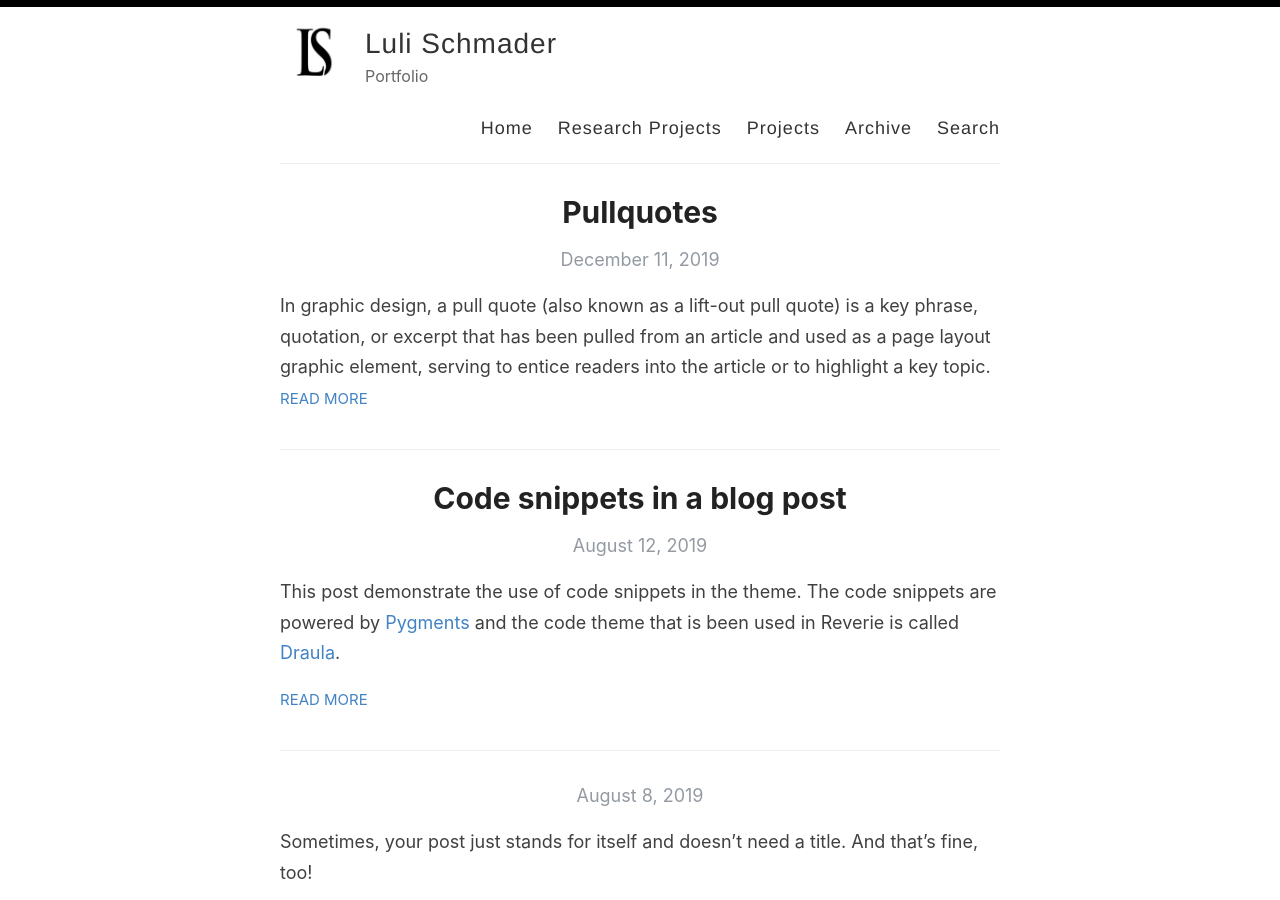
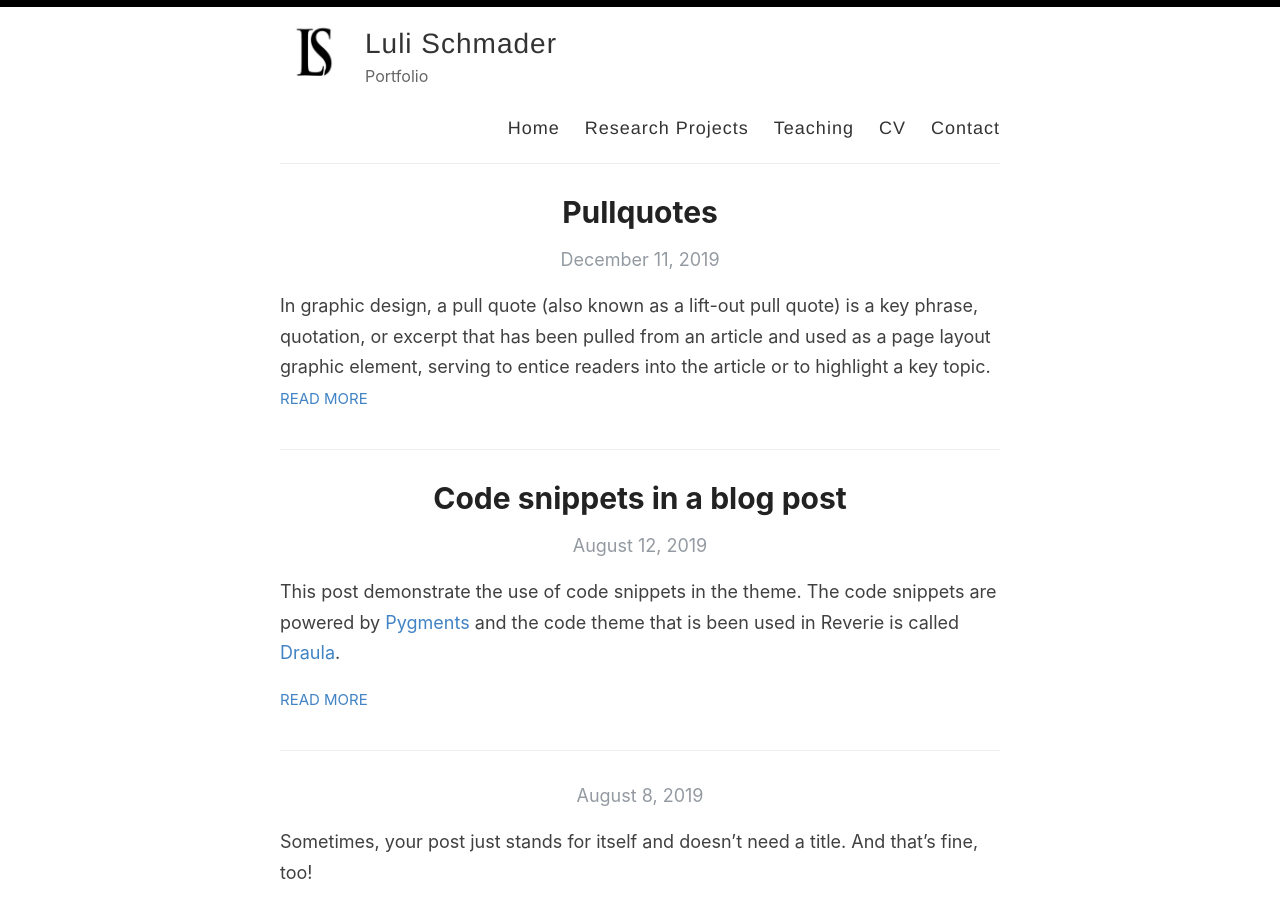
Before and after one commit to lulischmader/lulischmader.github.io, a Jekyll site: the page built from index.html, in a window 1280 px wide and 900 px high. Built offline with Jekyll 4.4.1, drawn with Linux system fonts in a browser that asks for light colours; the list of posts is cut into pages by our own code.

Commit message:
Update default.html

```diff
--- a/_layouts/default.html
+++ b/_layouts/default.html
@@ -30,9 +30,9 @@
             <nav>
               <a href="{{ site.baseurl }}/">Home</a>
               <a href="{{ site.baseurl }}/research-projects">Research Projects</a>
-              <a href="{{ site.baseurl }}/projects">Projects</a>
-              <a href="{{ site.baseurl }}/archive">Archive</a>
-              <a href="{{ site.baseurl }}/search">Search</a>
+              <a href="{{ site.baseurl }}/teaching">Teaching</a>
+              <a href="{{ site.baseurl }}/cv">CV</a>
+              <a href="{{ site.baseurl }}/contact">Contact</a>
             </nav>
           </header>
         </div>
```
